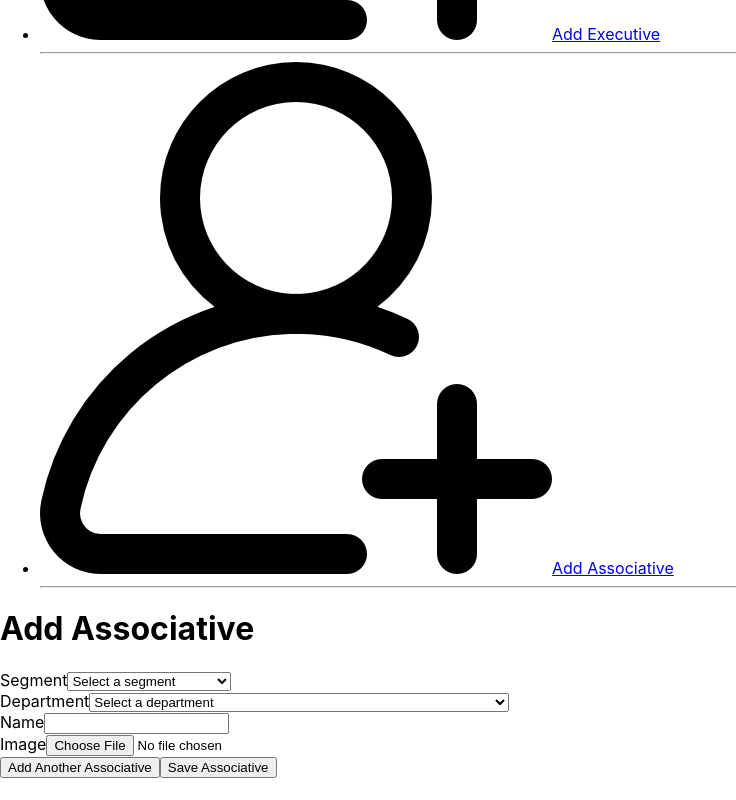
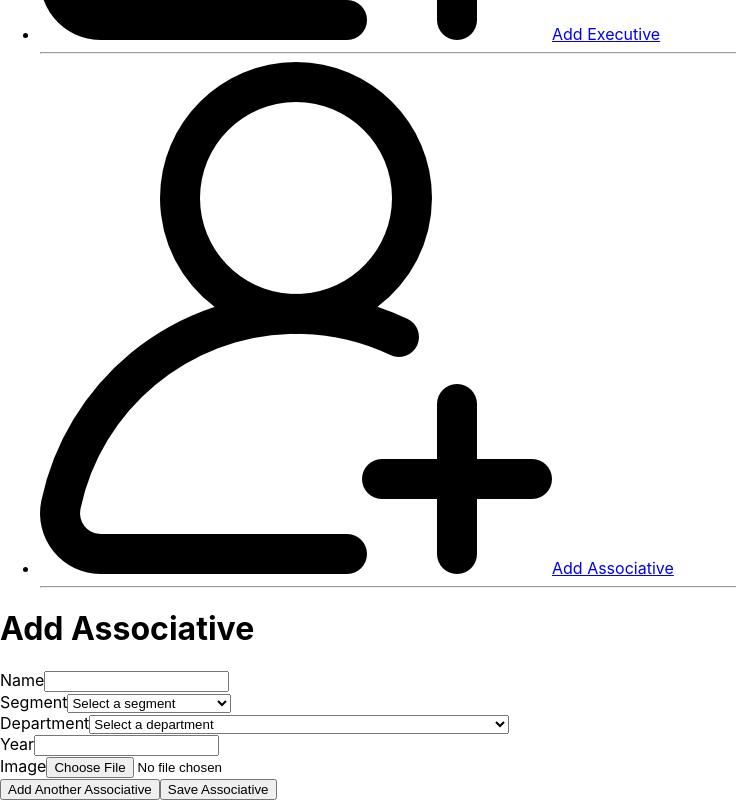
Before and after one commit to Humayra-Akter/mist-career-club-admin, a React (Create React App) app: page /dashboard/addAssociative in a window 1280 px wide. Shown: the part 5766-6566 px from the top of the page, without its empty margins (0-736 px from the left). Before the commit the page ends 6544 px from the top, so only its background shows below. Built offline with nearby package versions, Linux system fonts and the light colour scheme.

Commit message:
add executive

```diff
--- a/src/Dashboard/AddAssociative.js
+++ b/src/Dashboard/AddAssociative.js
@@ -3,7 +3,7 @@ import { toast } from "react-toastify";
 
 const AddAssociative = () => {
   const [associatives, setAssociatives] = useState([
-    { segment: "", department: "", name: "", image: null },
+    { segment: "", year: "", department: "", name: "", image: null },
   ]);
   const [isSubmitting, setIsSubmitting] = useState(false);
 
@@ -46,7 +46,7 @@ const AddAssociative = () => {
   const addAssociative = () => {
     setAssociatives([
       ...associatives,
-      { segment: "", department: "", name: "", image: null },
+      { segment: "", year: "", department: "", name: "", image: null },
     ]);
   };
 
@@ -59,6 +59,7 @@ const AddAssociative = () => {
         const formPayload = new FormData();
         formPayload.append("segment", associative.segment);
         formPayload.append("department", associative.department);
+        formPayload.append("year", associative.year);
         formPayload.append("name", associative.name);
         formPayload.append("image", associative.image);
 
@@ -73,7 +74,9 @@ const AddAssociative = () => {
       }
 
       toast.success("Associative added successfully!");
-      setAssociatives([{ segment: "", department: "", name: "", image: null }]);
+      setAssociatives([
+        { segment: "", year: "", department: "", name: "", image: null },
+      ]);
     } catch (error) {
       toast.error(error.message);
     } finally {
@@ -82,11 +85,21 @@ const AddAssociative = () => {
   };
 
   return (
-    <div className="max-w-4xl mx-auto mt-8">
+    <div className="max-w-4xl bg-slate-100 mx-auto p-6  rounded-lg shadow-xl border mt-7">
       <h1 className="text-3xl font-bold text-center mb-6">Add Associative</h1>
       <form onSubmit={handleSubmit} className="space-y-6">
         {associatives.map((associative, index) => (
           <div key={index} className="space-y-4 border-b pb-4 mb-4">
+            <div>
+              <label className="block text-sm font-medium mb-1">Name</label>
+              <input
+                type="text"
+                value={associative.name}
+                onChange={(e) => handleChange(index, "name", e.target.value)}
+                className="border bg-white w-full p-2 rounded"
+                required
+              />
+            </div>
             <div>
               <label className="block text-sm font-medium mb-1">Segment</label>
               <select
@@ -124,13 +137,12 @@ const AddAssociative = () => {
                 ))}
               </select>
             </div>
-
             <div>
-              <label className="block text-sm font-medium mb-1">Name</label>
+              <label className="block text-sm font-medium mb-1">Year</label>
               <input
-                type="text"
-                value={associative.name}
-                onChange={(e) => handleChange(index, "name", e.target.value)}
+                type="number"
+                value={associative.year}
+                onChange={(e) => handleChange(index, "year", e.target.value)}
                 className="border bg-white w-full p-2 rounded"
                 required
               />
--- a/src/Dashboard/AddDirector.js
+++ b/src/Dashboard/AddDirector.js
@@ -6,6 +6,7 @@ const AddDirector = () => {
     name: "",
     department: "",
     segment: "",
+    year: "",
     term: "",
     image: null,
   });
@@ -60,6 +61,7 @@ const AddDirector = () => {
     formPayload.append("name", formData.name);
     formPayload.append("department", formData.department);
     formPayload.append("segment", formData.segment);
+    formPayload.append("year", formData.year);
     formPayload.append("term", formData.term);
     formPayload.append("image", formData.image);
 
@@ -77,6 +79,7 @@ const AddDirector = () => {
           name: "",
           department: "",
           segment: "",
+          year: "",
           term: "",
           image: null,
         });
@@ -92,7 +95,7 @@ const AddDirector = () => {
   };
 
   return (
-    <div className="max-w-4xl mx-auto mt-8">
+    <div className="max-w-4xl bg-slate-100 mx-auto p-6  rounded-lg shadow-xl border mt-7">
       <h1 className="text-3xl font-bold text-center mb-6">Add Director</h1>
       <form onSubmit={handleSubmit} className="space-y-4">
         <div>
@@ -142,6 +145,17 @@ const AddDirector = () => {
             ))}
           </select>
         </div>
+        <div>
+          <label className="block text-sm font-medium mb-1">Year</label>
+          <input
+            type="number"
+            name="year"
+            value={formData.year}
+            onChange={handleChange}
+            className="border bg-white w-full p-2 rounded"
+            required
+          />
+        </div>
 
         <div>
           <label className="block text-sm font-medium mb-1">Term</label>
--- a/src/Dashboard/AddExecutive.js
+++ b/src/Dashboard/AddExecutive.js
@@ -3,7 +3,7 @@ import { toast } from "react-toastify";
 
 const AddExecutive = () => {
   const [executives, setExecutives] = useState([
-    { segment: "", department: "", name: "", image: null },
+    { segment: "", year: "", department: "", name: "", image: null },
   ]);
   const [isSubmitting, setIsSubmitting] = useState(false);
 
@@ -46,7 +46,7 @@ const AddExecutive = () => {
   const addExecutive = () => {
     setExecutives([
       ...executives,
-      { segment: "", department: "", name: "", image: null },
+      { segment: "", year: "", department: "", name: "", image: null },
     ]);
   };
 
@@ -58,6 +58,7 @@ const AddExecutive = () => {
       for (const executive of executives) {
         const formPayload = new FormData();
         formPayload.append("segment", executive.segment);
+        formPayload.append("year", executive.year);
         formPayload.append("department", executive.department);
         formPayload.append("name", executive.name);
         formPayload.append("image", executive.image);
@@ -73,7 +74,9 @@ const AddExecutive = () => {
       }
 
       toast.success("Executives added successfully!");
-      setExecutives([{ segment: "", department: "", name: "", image: null }]);
+      setExecutives([
+        { segment: "", year: "", department: "", name: "", image: null },
+      ]);
     } catch (error) {
       toast.error(error.message);
     } finally {
@@ -82,11 +85,22 @@ const AddExecutive = () => {
   };
 
   return (
-    <div className="max-w-4xl mx-auto mt-8">
+    <div className="max-w-4xl bg-slate-100 mx-auto p-6  rounded-lg shadow-xl border mt-7">
       <h1 className="text-3xl font-bold text-center mb-6">Add Executive</h1>
       <form onSubmit={handleSubmit} className="space-y-6">
         {executives.map((executive, index) => (
           <div key={index} className="space-y-4 border-b pb-4 mb-4">
+            <div>
+              <label className="block text-sm font-medium mb-1">Name</label>
+              <input
+                type="text"
+                value={executive.name}
+                onChange={(e) => handleChange(index, "name", e.target.value)}
+                className="border bg-white w-full p-2 rounded"
+                required
+              />
+            </div>
+
             <div>
               <label className="block text-sm font-medium mb-1">Segment</label>
               <select
@@ -124,13 +138,12 @@ const AddExecutive = () => {
                 ))}
               </select>
             </div>
-
             <div>
-              <label className="block text-sm font-medium mb-1">Name</label>
+              <label className="block text-sm font-medium mb-1">Year</label>
               <input
-                type="text"
-                value={executive.name}
-                onChange={(e) => handleChange(index, "name", e.target.value)}
+                type="number"
+                value={executive.year}
+                onChange={(e) => handleChange(index, "year", e.target.value)}
                 className="border bg-white w-full p-2 rounded"
                 required
               />
--- a/src/Dashboard/DirectorList.js
+++ b/src/Dashboard/DirectorList.js
@@ -49,6 +49,7 @@ const DirectorList = () => {
     const formData = new FormData();
     formData.append("name", editDirector.name);
     formData.append("department", editDirector.department);
+    formData.append("year", editDirector.year);
     formData.append("segment", editDirector.segment);
     formData.append("term", editDirector.term);
 
@@ -100,12 +101,13 @@ const DirectorList = () => {
 
   return (
     <div>
-      <h1 className="text-xl font-bold mb-4">Director List</h1>
+      <h1 className="text-3xl text-center mb-7 font-bold mt-4">Director List</h1>
       <table className="table-auto w-full border">
         <thead>
-          <tr>
+          <tr className="bg-primary">
             <th className="border px-4 py-2">Name</th>
             <th className="border px-4 py-2">Department</th>
+            <th className="border px-4 py-2">Year</th>
             <th className="border px-4 py-2">Segment</th>
             <th className="border px-4 py-2">Term</th>
             <th className="border px-4 py-2">Image</th>
@@ -115,8 +117,9 @@ const DirectorList = () => {
         <tbody>
           {directors.map((director) => (
             <tr key={director._id}>
-              <td className="border px-4 py-2">{director.name}</td>
+              <td className="border capitalize px-4 py-2">{director.name}</td>
               <td className="border px-4 py-2">{director.department}</td>
+              <td className="border px-4 py-2">{director.year}</td>
               <td className="border px-4 py-2">{director.segment}</td>
               <td className="border px-4 py-2">{director.term}</td>
               <td className="border px-4 py-2">
@@ -124,7 +127,7 @@ const DirectorList = () => {
                   <img
                     src={director.image}
                     alt="Director"
-                    className="w-16 h-16 object-cover"
+                    className="w-16 h-16 rounded-full object-cover"
                   />
                 )}
               </td>
@@ -199,6 +202,17 @@ const DirectorList = () => {
                 className="border bg-white w-full p-2 rounded"
                 required
               />
+            </div>{" "}
+            <div>
+              <label className="block text-sm font-medium mb-1">Year</label>
+              <input
+                type="number"
+                name="year"
+                value={editDirector.year}
+                onChange={handleEditChange}
+                className="border bg-white w-full p-2 rounded"
+                required
+              />
             </div>
             <div>
               <label className="block text-sm font-medium mb-1">Image</label>
--- a/src/Dashboard/EventCreate.js
+++ b/src/Dashboard/EventCreate.js
@@ -61,7 +61,7 @@ const EventCreate = () => {
   }, []);
 
   return (
-    <div className="max-w-4xl mx-auto p-6  rounded-lg shadow-md">
+    <div className="max-w-4xl bg-slate-100 mx-auto p-6  rounded-lg shadow-xl border mt-10">
       <h1 className="text-3xl font-bold text-center mb-6">Create New Event</h1>
 
       {/* Event creation form */}
--- a/src/Dashboard/EventList.js
+++ b/src/Dashboard/EventList.js
@@ -121,10 +121,10 @@ const EventList = () => {
 
   return (
     <div>
-      <h1 className="text-xl font-bold mb-4">Event List</h1>
+      <h1 className="text-3xl text-center mb-7 font-bold mt-4">Event List</h1>
       <table className="table-auto w-full border">
         <thead>
-          <tr>
+          <tr className="bg-primary">
             <th className="border px-4 w-40 py-2">Title</th>
             <th className="border px-4 w-32 py-2">Date</th>
             <th className="border px-4 w-48 py-2">Description</th>
```
